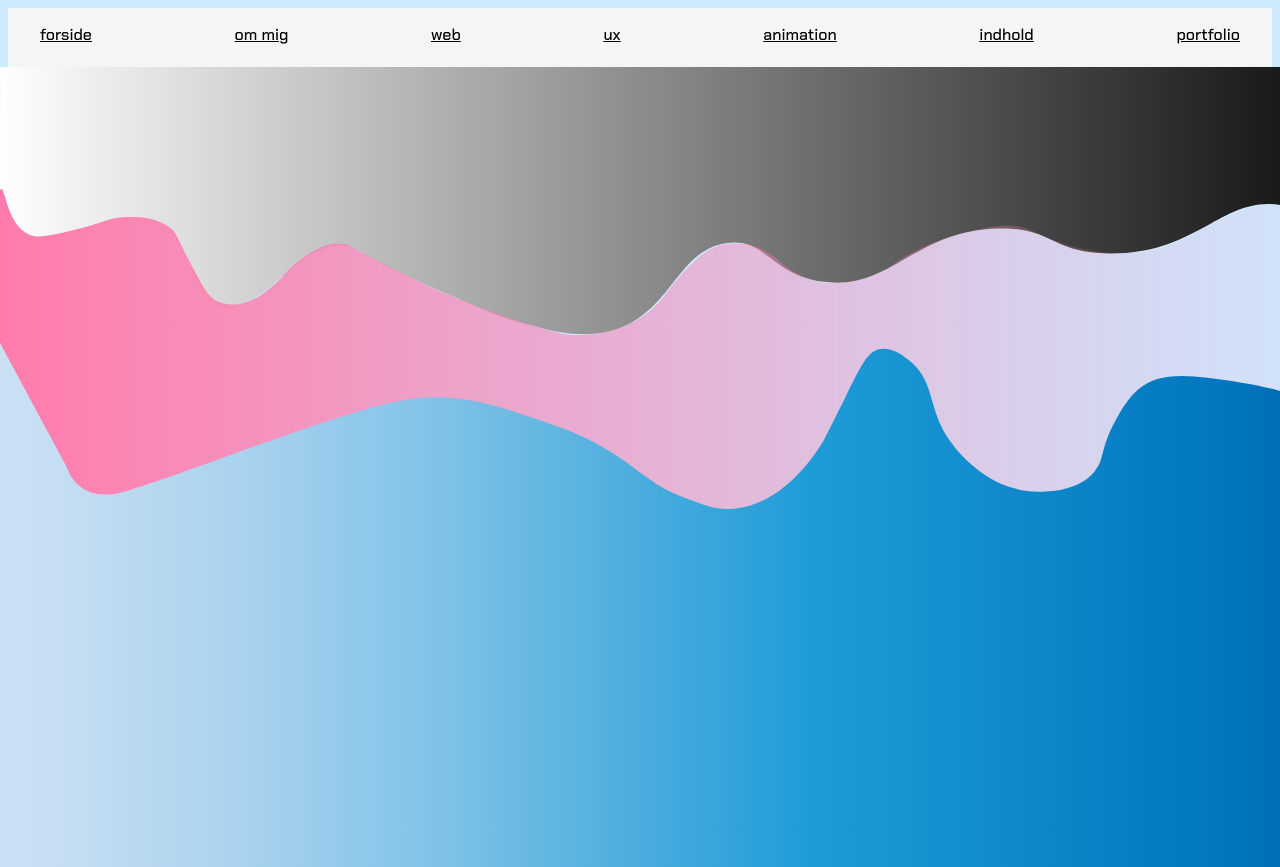
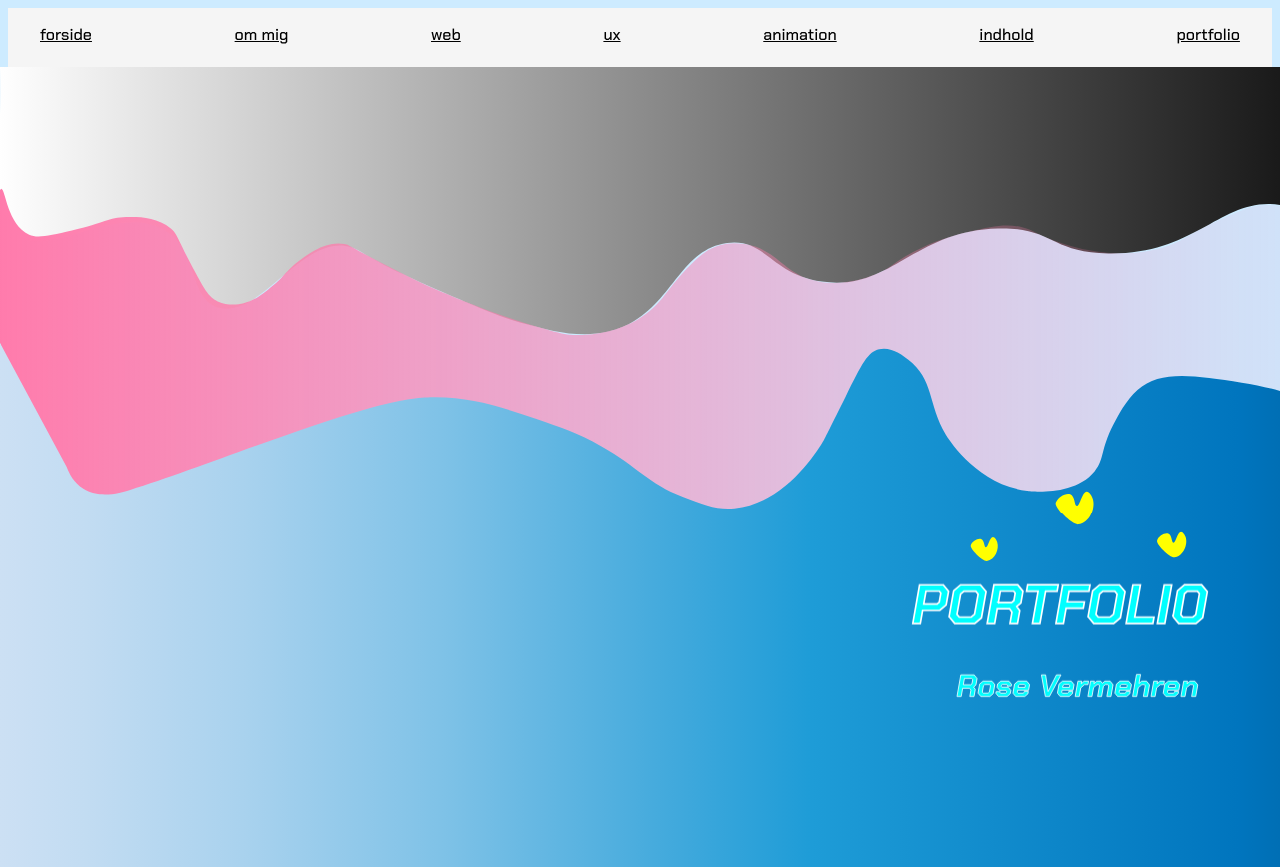
Before and after one commit to rosevermehren/Portfolio, a plain HTML site: page index.html in a window 1280 px wide. Shown: the top 867 px of the page. Drawn offline with Linux system fonts and the light colour scheme; the site is published under a folder, as on GitHub Pages, so addresses that start at the root find nothing.

Commit message:
last commit5

```diff
--- a/generel.css
+++ b/generel.css
@@ -80,7 +80,7 @@ header nav ul {
 #navn_sprite {
   width: 100%;
   height: 100%;
-  background-image: url(/svg/navn.svg);
+  background-image: url(SVG/navn.svg);
   background-size: cover;
 }
 #portfolio_container {
@@ -93,7 +93,7 @@ header nav ul {
 #portfolio_sprite {
   width: 100%;
   height: 100%;
-  background-image: url(/svg/portf.svg);
+  background-image: url(SVG/portf.svg);
   background-size: cover;
 }
 #hjerte1_container {
@@ -106,7 +106,7 @@ header nav ul {
 #hjerte1_sprite {
   width: 100%;
   height: 100%;
-  background-image: url(/svg/hjerte1.svg);
+  background-image: url(SVG/hjerte1.svg);
   background-size: cover;
 }
 #hjerte2_container {
@@ -119,7 +119,7 @@ header nav ul {
 #hjerte2_sprite {
   width: 100%;
   height: 100%;
-  background-image: url(/svg/hjerte2.svg);
+  background-image: url(SVG/hjerte2.svg);
   background-size: cover;
 }
 #hjerte3_container {
@@ -132,7 +132,7 @@ header nav ul {
 #hjerte3_sprite {
   width: 100%;
   height: 100%;
-  background-image: url(/svg/hjerte3.svg);
+  background-image: url(SVG/hjerte3.svg);
   background-size: cover;
 }
 
```
Also changed, not shown: portfolio.html (+1 -1 lines), SVG/favicon (1).svg (deleted).
